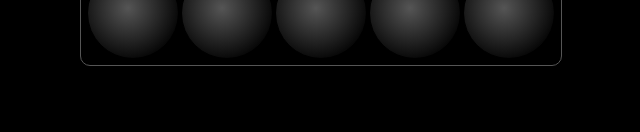
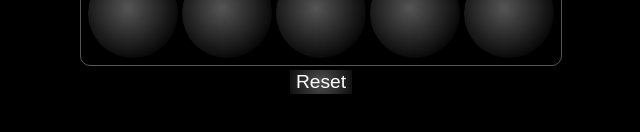
Before and after one commit to davep/5x5-react, a React app: page / in a window 1280 px wide. Shown: the part 474-606 px from the top of the page, without its empty margins (319-959 px from the left). Built offline with nearby package versions, Linux system fonts and the light colour scheme.

Commit message:
Implemnt reset button

```diff
--- a/src/index.css
+++ b/src/index.css
@@ -7,6 +7,18 @@ body {
 .game {
     margin: 0 auto;
     display: table;
+}
+
+.buttons {
+    text-align: center;
+}
+
+button {
+    font-size: 120%;
+    color: white;
+    background: -webkit-radial-gradient( 50% 50%, circle cover, #4e4e4e 0%,#0e0e0e 100% );
+    cursor: pointer;
+    border: none;
 }
 
 .board {
--- a/src/index.js
+++ b/src/index.js
@@ -59,6 +59,12 @@ const makeMove = ( game, x, y ) => {
     return game;
 };
 
+// Return an initial game state.
+const initialGameState = () => makeMove( array2d( GRID_SIZE, GRID_SIZE, false ), 2, 2 );
+
+// Show the reset button.
+const Reset = props => <button onClick={() => props.reset()}>Reset</button>;
+
 // Holds/displays the game state.
 class Game extends React.Component {
 
@@ -67,7 +73,7 @@ class Game extends React.Component {
         super( props );
 
         this.state = {
-            game: makeMove( array2d( GRID_SIZE, GRID_SIZE, false ), 2, 2 ),
+            game: initialGameState(),
             moves: 0
         };
     }
@@ -79,11 +85,21 @@ class Game extends React.Component {
         } );
     }
 
+    reset() {
+        this.setState( {
+            game: initialGameState(),
+            moves: 0
+        } );
+    }
+
     render() {
         return (
             <div className="game">
               <Moves moves={this.state.moves} />
               <Board game={this.state.game} onClick={( x, y ) => this.gameMove( x, y )} />
+              <div className="buttons">
+                <Reset game={this.state.game} reset={() => this.reset()} />
+              </div>
             </div>
         );
     }
```
